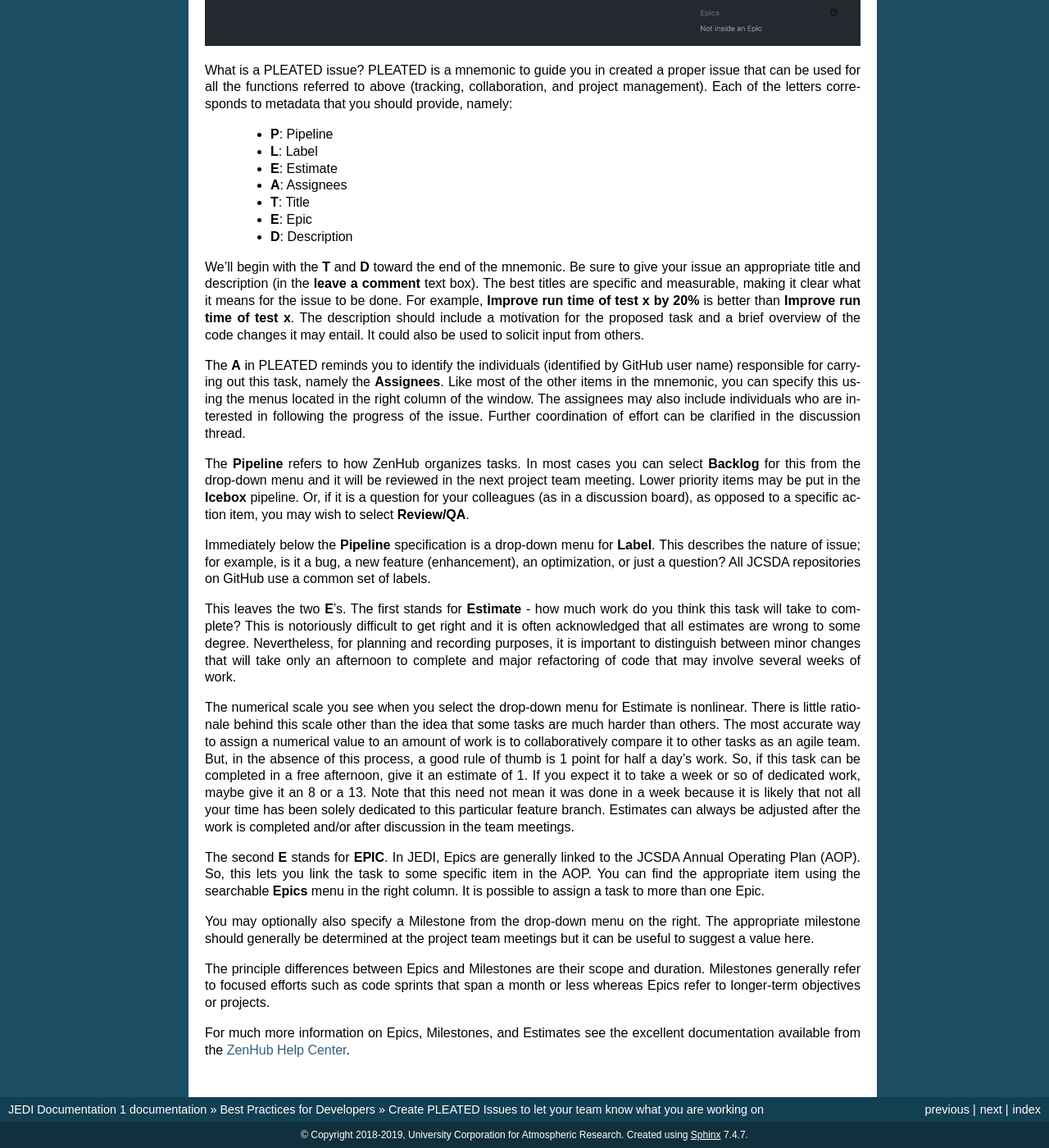
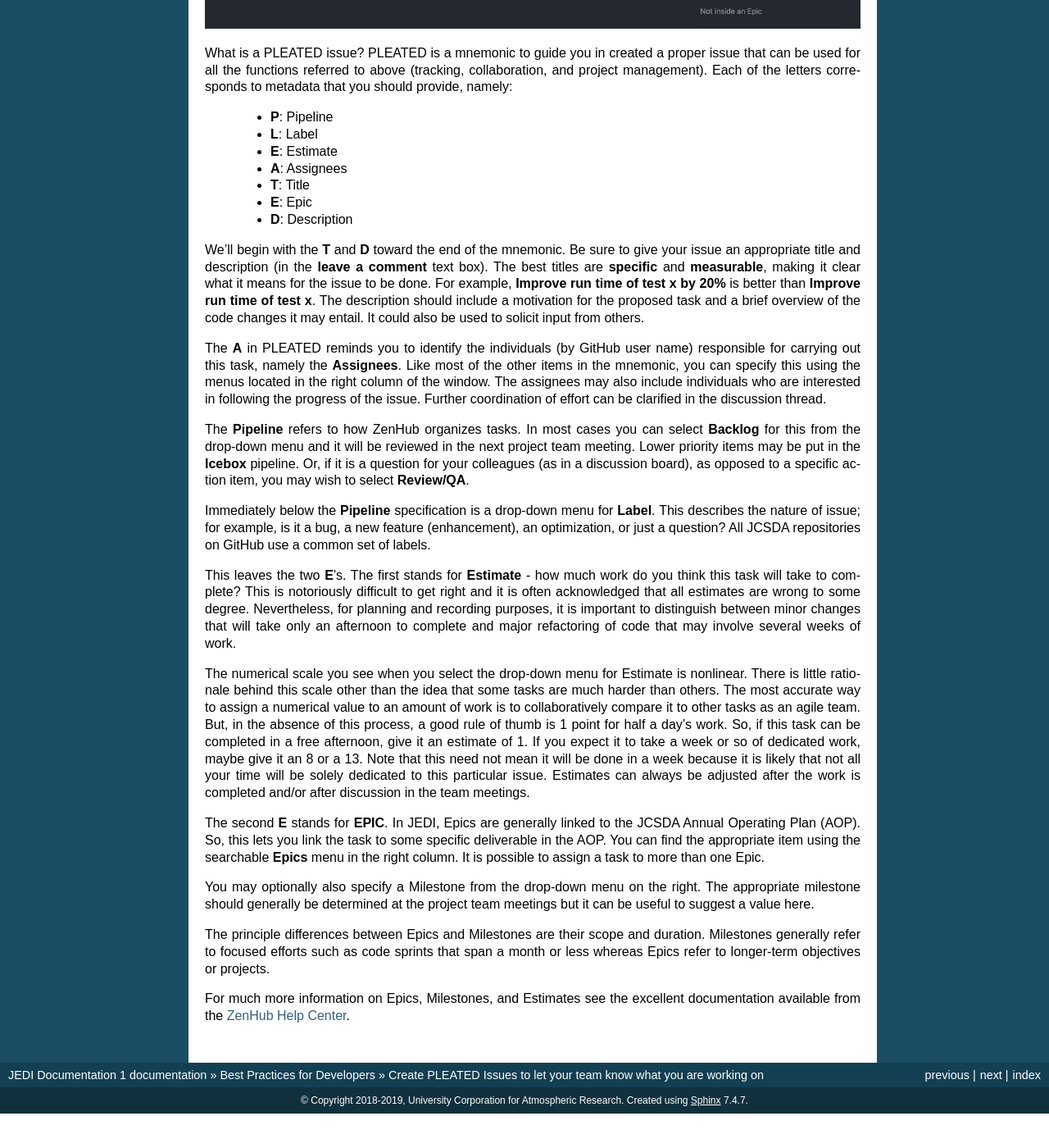
Before and after one commit to JCSDA/jedi-docs, a Sphinx documentation site: the page built from docs/developer/practices/issues.rst, in a window 1280 px wide and 1400 px high, scrolled down 1021 px. Shown: the whole window at 82% size. Built offline with Sphinx 7.4.7, drawn with Linux system fonts in a browser that asks for light colours; after the commit the page ends 2379 px from its top, so only the background shows below that; some of the changed text lies outside the part shown.

Commit message:
clean up

```diff
--- a/docs/developer/practices/gitflow.rst
+++ b/docs/developer/practices/gitflow.rst
@@ -117,7 +117,7 @@ Step 4: Keep your branch up to date with develop
 
 Step 4 does not really come after Step 3 - it should accompany it - they should be executed together.
 
-As you make changes to the code, you don't want you feature branch to diverge too much from the develop branch.  If it does, then when you try to merge it you may find many conflicts.  Furthermore, as noted above, feature branches with multiple changes are difficult to review by your peers.  You want to make it easier on them by making sure that the changes you intend to merge into develop are only the changes you've added, not previous code that is left over from past versions of develop.
+As you make changes to the code, you don't want your feature branch to diverge too much from the develop branch.  If it does, then when you try to merge it you may find many conflicts.  Furthermore, as noted above, feature branches with multiple changes are difficult to review by your peers.  You want to make it easier on them by making sure that the changes you intend to merge into develop are only the changes you've added, not previous code that is left over from past versions of develop.
 
 So, every day or two, you should execute these commands to merge in the latest changes from the develop branch on GitHub:
 
@@ -137,7 +137,7 @@ Though the git flow application has a :code:`finish` function to do this, you sh
 
 For tips on properly issuing a GitHub pull request, :doc:`see the next item in our list of Best Practices for Developers <pullrequest>`.
 
-After your feature branch is triumphantly merged into develop, the remote branch (on GithHub) will be deleted.  But, it will still exist on your computer.  To bring your computer up to date, you can issue the following commands:
+After your feature branch is triumphantly merged into develop, the remote branch (on GitHub) will be deleted.  But, it will still exist on your computer.  To bring your computer up to date, you can issue the following commands:
 
 .. code:: bash
 
--- a/docs/developer/practices/issues.rst
+++ b/docs/developer/practices/issues.rst
@@ -31,9 +31,9 @@ What is a PLEATED issue?  PLEATED is a mnemonic to guide you in created a proper
   * **E**: Epic
   * **D**: Description
 
-We'll begin with the **T** and **D** toward the end of the mnemonic.  Be sure to give your issue an appropriate title and description (in the **leave a comment** text box).  The best titles are specific and measurable, making it clear what it means for the issue to be done.  For example, **Improve run time of test x by 20%** is better than **Improve run time of test x**.  The description should include a motivation for the proposed task and a brief overview of the code changes it may entail.  It could also be used to solicit input from others.
+We'll begin with the **T** and **D** toward the end of the mnemonic.  Be sure to give your issue an appropriate title and description (in the **leave a comment** text box).  The best titles are **specific** and **measurable**, making it clear what it means for the issue to be done.  For example, **Improve run time of test x by 20%** is better than **Improve run time of test x**.  The description should include a motivation for the proposed task and a brief overview of the code changes it may entail.  It could also be used to solicit input from others.
 
-The **A** in PLEATED reminds you to identify the individuals (identified by GitHub user name) responsible for carrying out this task, namely the **Assignees**.  Like most of the other items in the mnemonic, you can specify this using the menus located in the right column of the window. The assignees may also include individuals who are interested in following the progress of the issue.  Further coordination of effort can be clarified in the discussion thread.
+The **A** in PLEATED reminds you to identify the individuals (by GitHub user name) responsible for carrying out this task, namely the **Assignees**.  Like most of the other items in the mnemonic, you can specify this using the menus located in the right column of the window. The assignees may also include individuals who are interested in following the progress of the issue.  Further coordination of effort can be clarified in the discussion thread.
 
 The **Pipeline** refers to how ZenHub organizes tasks.  In most cases you can select **Backlog** for this from the drop-down menu and it will be reviewed in the next project team meeting.  Lower priority items may be put in the **Icebox** pipeline.  Or, if it is a question for your colleagues (as in a discussion board), as opposed to a specific action item, you may wish to select **Review/QA**.
 
@@ -41,9 +41,9 @@ Immediately below the **Pipeline** specification is a drop-down menu for **Label
 
 This leaves the two **E**'s.  The first stands for **Estimate** - how much work do you think this task will take to complete?  This is notoriously difficult to get right and it is often acknowledged that all estimates are wrong to some degree.  Nevertheless, for planning and recording purposes, it is important to distinguish between minor changes that will take only an afternoon to complete and major refactoring of code that may involve several weeks of work.
 
-The numerical scale you see when you select the drop-down menu for Estimate is nonlinear.  There is little rationale behind this scale other than the idea that some tasks are much harder than others.  The most accurate way to assign a numerical value to an amount of work is to collaboratively compare it to other tasks as an agile team.  But, in the absence of this process, a good rule of thumb is 1 point for half a day's work.  So, if this task can be completed in a free afternoon, give it an estimate of 1.  If you expect it to take a week or so of dedicated work, maybe give it an 8 or a 13.  Note that this need not mean it was done in a week because it is likely that not all your time has been solely dedicated to this particular feature branch.  Estimates can always be adjusted after the work is completed and/or after discussion in the team meetings.
+The numerical scale you see when you select the drop-down menu for Estimate is nonlinear.  There is little rationale behind this scale other than the idea that some tasks are much harder than others.  The most accurate way to assign a numerical value to an amount of work is to collaboratively compare it to other tasks as an agile team.  But, in the absence of this process, a good rule of thumb is 1 point for half a day's work.  So, if this task can be completed in a free afternoon, give it an estimate of 1.  If you expect it to take a week or so of dedicated work, maybe give it an 8 or a 13.  Note that this need not mean it will be done in a week because it is likely that not all your time will be solely dedicated to this particular issue.  Estimates can always be adjusted after the work is completed and/or after discussion in the team meetings.
 
-The second **E** stands for **EPIC**.  In JEDI, Epics are generally linked to the JCSDA Annual Operating Plan (AOP).  So, this lets you link the task to some specific item in the AOP.  You can find the appropriate item using the searchable **Epics** menu in the right column.  It is possible to assign a task to more than one Epic.
+The second **E** stands for **EPIC**.  In JEDI, Epics are generally linked to the JCSDA Annual Operating Plan (AOP).  So, this lets you link the task to some specific deliverable in the AOP.  You can find the appropriate item using the searchable **Epics** menu in the right column.  It is possible to assign a task to more than one Epic.
 
 You may optionally also specify a Milestone from the drop-down menu on the right.  The appropriate milestone should generally be determined at the project team meetings but it can be useful to suggest a value here.
 
--- a/docs/developer/practices/pullrequest.rst
+++ b/docs/developer/practices/pullrequest.rst
@@ -43,7 +43,7 @@ Each pull requests *does* something - for example, it may fix a bug or implement
 
 If that is the case, then there is an button below the description box that lets you **Connect this pull request with an existing issue**.  This is what the **I** in TRIPLE refers to.
 
-Another way to connect a previously-existing issue to a pull request is to reference the issue in the pull request description and/or one of the commit messages together with a GitHub-recognized keyword such as **closes** or **fixes**.  References are made through the :code:`#` character followed by the number of the pull request.  For example, if you include the text :code:`closes #32` in your pull request description, then it this will connect issue number 32 in the current repository with the pull request.  And, when the pull request is merged, it will close the issue.  This can be extended to more than one issue, for example: :code:`closes #32, fixes #38`.  For further information, see GitHub's documentation on `Linking a pull request to an issue <https://help.github.com/en/github/managing-your-work-on-github/linking-a-pull-request-to-an-issue>`_.
+Another way to connect a previously-existing issue to a pull request is to reference the issue in the pull request description and/or one of the commit messages together with a GitHub-recognized keyword such as **closes** or **fixes**.  References are made through the :code:`#` character followed by the number of the issue.  For example, if you include the text :code:`closes #32` in your pull request description, then it this will connect issue number 32 in the current repository with the pull request.  And, when the pull request is merged, it will close the issue.  This can be extended to more than one issue, for example: :code:`closes #32, fixes #38`.  For further information, see GitHub's documentation on `Linking a pull request to an issue <https://help.github.com/en/github/managing-your-work-on-github/linking-a-pull-request-to-an-issue>`_.
 
 Occasionally you may generate a pull request that does not address a pre-existing issue.  This is particularly common for small tasks like fixing a bug that might have arisen spontaneously and that may be fixed on the spot without taking the time to create a separate issue.  If this is the case, then you should replace the **I** with **E** - give the task an **Estimate** that reflects the amount of effort, as described in our document on :doc:`creating issues <issues>`.
 
```
Also changed, not shown: other parts of docs/developer/practices/issues.rst (+2 -2 lines).
